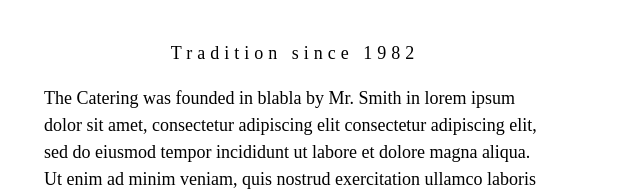
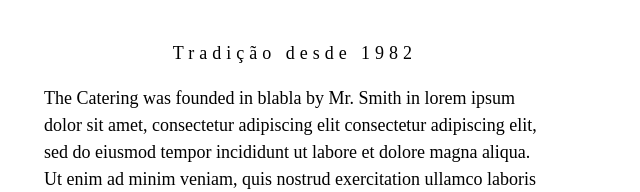
Before and after one commit to Cwbmachado/mywebsite, a plain HTML site: page index.html in a window 1280 px wide. Shown: the part 783-975 px from the top of the page, 620-1260 px from the left. Drawn offline with nearby package versions, Linux system fonts and the light colour scheme.

Commit message:
Alterei para portugues data

```diff
--- a/index.html
+++ b/index.html
@@ -47,7 +47,7 @@ h1, h2, h3, h4, h5, h6 {
 
     <div class="w3-col m6 w3-padding-large">
       <h1 class="w3-center">About Catering</h1><br>
-      <h5 class="w3-center">Tradition since 1982</h5>
+      <h5 class="w3-center">Tradição desde 1982</h5>
       <p class="w3-large">The Catering was founded in blabla by Mr. Smith in lorem ipsum dolor sit amet, consectetur adipiscing elit consectetur adipiscing elit, sed do eiusmod tempor incididunt ut labore et dolore magna aliqua. Ut enim ad minim veniam, quis nostrud exercitation ullamco laboris nisi ut aliquip ex ea commodo consequat. Duis aute iruredolor in reprehenderit in voluptate velit esse cillum dolore eu fugiat nulla pariatur.We only use <span class="w3-tag w3-light-grey">seasonal</span> ingredients.</p>
       <p class="w3-large w3-text-grey w3-hide-medium">Excepteur sint occaecat cupidatat non proident, sunt in culpa qui officia deserunt mollit anim id est laborum consectetur adipiscing elit, sed do eiusmod temporincididunt ut labore et dolore magna aliqua. Ut enim ad minim veniam, quis nostrud exercitation ullamco laboris nisi ut aliquip ex ea commodo consequat.</p>
     </div>
```
